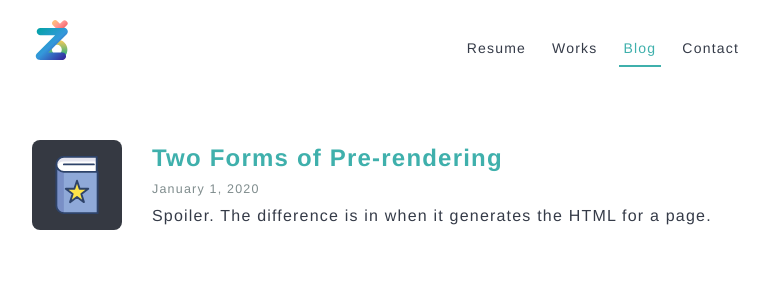
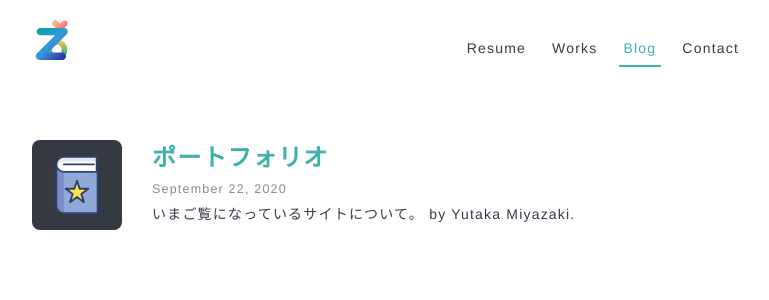
Before and after one commit to Yuta07/asibi, a Next.js app: page /blog in a window 1280 px wide. Shown: the top 300 px of the page, without its empty margins (248-1017 px from the left). Built offline with nearby package versions, Linux system fonts and the light colour scheme.

Commit message:
fix: dependabot and now

```diff
--- a/pages/blog/index.tsx
+++ b/pages/blog/index.tsx
@@ -102,6 +102,6 @@ const Anchor = styled.a`
 `;
 
 const Spoiler = styled.p`
-  font-size: 16px;
+  font-size: 14px;
   margin-top: 4px;
 `;
--- a/posts/pre-rendering.md
+++ b/posts/first-post.md
@@ -1,7 +1,7 @@
 ---
-title: 'Two Forms of Pre-rendering'
-spoiler: 'Spoiler. The difference is in when it generates the HTML for a page.'
-date: '2020-01-01'
+title: 'ポートフォリオ'
+spoiler: 'いまご覧になっているサイトについて。 by Yutaka Miyazaki.'
+date: '2020-09-22'
 image: '/blog/first-post.svg'
 ---
 
```
Also changed, not shown: now.json (deleted, +0 -21 lines).
